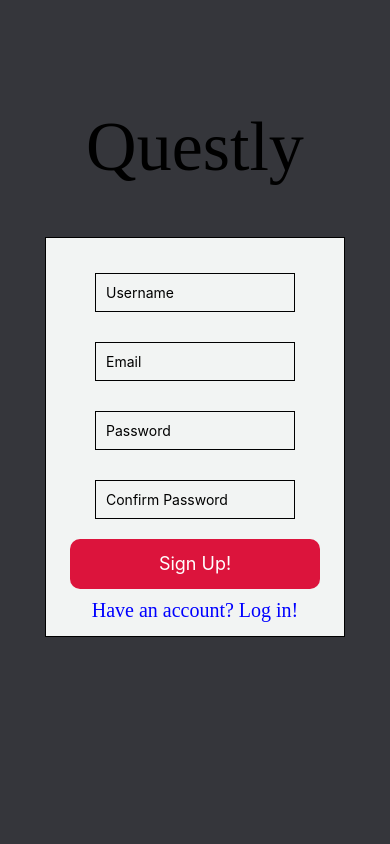
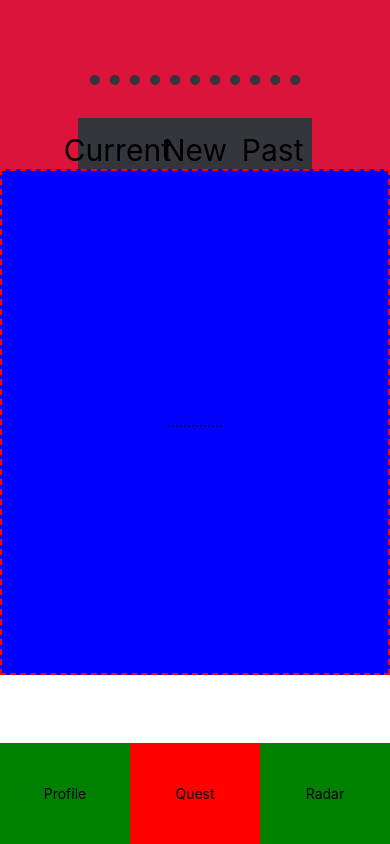
Before and after one commit to LanceCampos5302/Questly, a React Native app: screen / in a window 390 px wide. Built offline with nearby package versions, Linux system fonts and the light colour scheme.

Commit message:
QuestPage improve

```diff
--- a/App.js
+++ b/App.js
@@ -8,7 +8,7 @@ import QuestPage from './components/QuestPage';
 export default function App() {
   return (
     <View style={styles.container}>
-        <SignUpPage></SignUpPage>
+        <QuestPage></QuestPage>
         <StatusBar style="auto" />
     </View>
   );
--- a/components/MenuNav.js
+++ b/components/MenuNav.js
@@ -4,7 +4,7 @@ import { globalStyles, resetStyles } from '../AppStyles';
 
 const MenuNav = () => {
   return (
-    <View style={[resetStyles.resetStyles, styles.background]}>
+    <View style={[resetStyles.resetStyles, styles.container]}>
       <View style={styles.text}>
         <View style={styles.navSection}>
           <Text>Profile</Text>
@@ -23,14 +23,19 @@ const MenuNav = () => {
 export default MenuNav;
 
 const styles = StyleSheet.create({
-  background: {
+  container: {
     position: 'absolute',
     width: '100%',
     height: '12%',
     bottom: 0,
-    backgroundColor: globalStyles.primaryColor,
-    justifyContent: 'center',
-    alignItems: 'center',
+    zIndex: 999, // Ensure it's on top of other content
+  },
+  text: {
+    flexDirection: 'row',
+    width: '100%',
+    height: '100%',
+    fontSize: 30,
+    fontWeight: 'bold',
   },
   navSection: {
     flex: 1,
@@ -46,11 +51,4 @@ const styles = StyleSheet.create({
     justifyContent: 'center',
     alignItems: 'center',
   },
-  text: {
-    flexDirection: 'row',
-    width: '100%',
-    height: '100%',
-    fontSize: 30,
-    fontWeight: 'bold',
-  },
 });
--- a/components/QuestPage.js
+++ b/components/QuestPage.js
@@ -6,26 +6,32 @@ import MenuNav from './MenuNav';
 const QuestPage = () => {
   return (
     <View style={[resetStyles.resetStyles, styles.background]}>
-
-        <View style={[styles.top]}>
-            <Text style={styles.text}></Text>
+      {/* Top Section */}
+      <View style={styles.top}>
+        <Text style={styles.logoText}>...........</Text>
         <View style={styles.questNav}>
           <View style={styles.navItem}>
-                    <Text>Current</Text>
+            <Text style={[styles.text]}>Current</Text>
           </View>
           <View style={styles.navItem}>
-                    <Text>New</Text>
+            <Text style={[styles.text]}>New</Text>
           </View>
           <View style={styles.navItem}>
-                    <Text>Past</Text>
+            <Text style={[styles.text]}>Past</Text>
           </View>
         </View>
       </View>
 
+      {/* Center Content */}
+      <View style={styles.centerContent}>
+        <Text>..............</Text>
+      </View>
 
+      {/* Bottom Block */}
+      <View style={styles.bottomBlock}></View>
 
-
-      <MenuNav></MenuNav>
+      {/* MenuNav */}
+      <MenuNav />
     </View>
   );
 };
@@ -37,21 +43,31 @@ const styles = StyleSheet.create({
     width: '100%',
     height: '100%',
     backgroundColor: globalStyles.popColor,
+  },
+  top: {
+    width: '100%',
+    height: '20%', // Adjust the height as needed
+    backgroundColor: globalStyles.popColor,
     justifyContent: 'center',
     alignItems: 'center',
   },
-  top:{
-    position: 'absolute',
-    top: "0%",
+  centerContent: {
     width: '100%',
-    height: '30%',
-    flex: 1,
+    height: '60%', // Adjust the height as needed
+    backgroundColor: 'blue',
     justifyContent: 'center',
     alignItems: 'center',
-    backgroundColor: globalStyles.errorColor,
+    borderColor: 'red',       // Set border color to red
+    borderWidth: 2,          // Set border width (adjust as needed)
+    borderStyle: 'dashed',
+  },
+  bottomBlock: {
+    width: '100%',
+    height: '20%', // Adjust the height as needed
+    backgroundColor: '#fff',
   },
   questNav: {
-    height: '30%',
+    height: '38%',
     backgroundColor: globalStyles.secondaryColor,
     flexDirection: 'row',
     alignItems: 'center',
@@ -62,9 +78,13 @@ const styles = StyleSheet.create({
     alignItems: 'center',
   },
   text: {
-    fontSize: 5,
+    fontSize: 30,
+  },
+  logoText: {
+    fontSize: 60,
     fontWeight: 'bold',
+    paddingBottom: '5%',
     color: globalStyles.secondaryColor,
-    marginTop: '10%', // Add some top margin to create space below questNav
+    marginTop: '10%',
   },
 });
```
Lines whose indentation alone changed are shown as unchanged.
